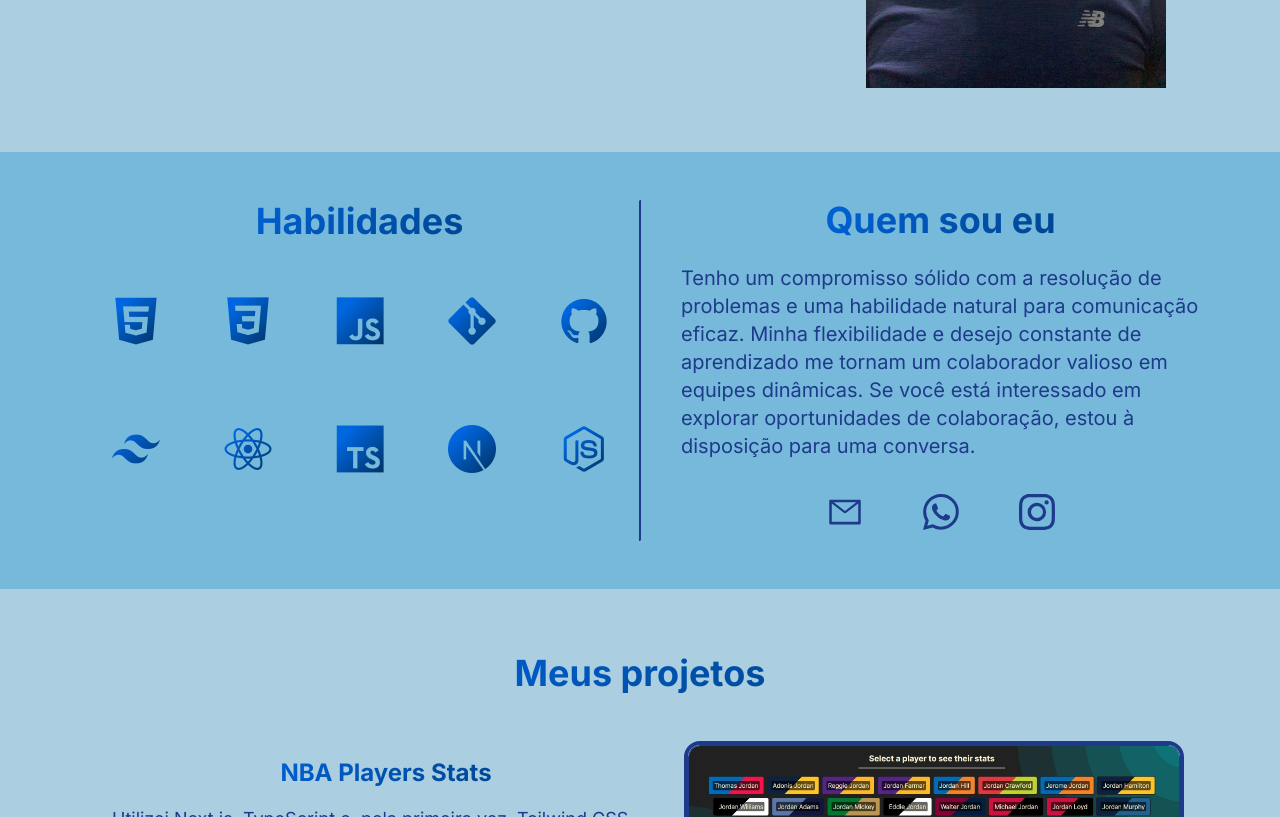
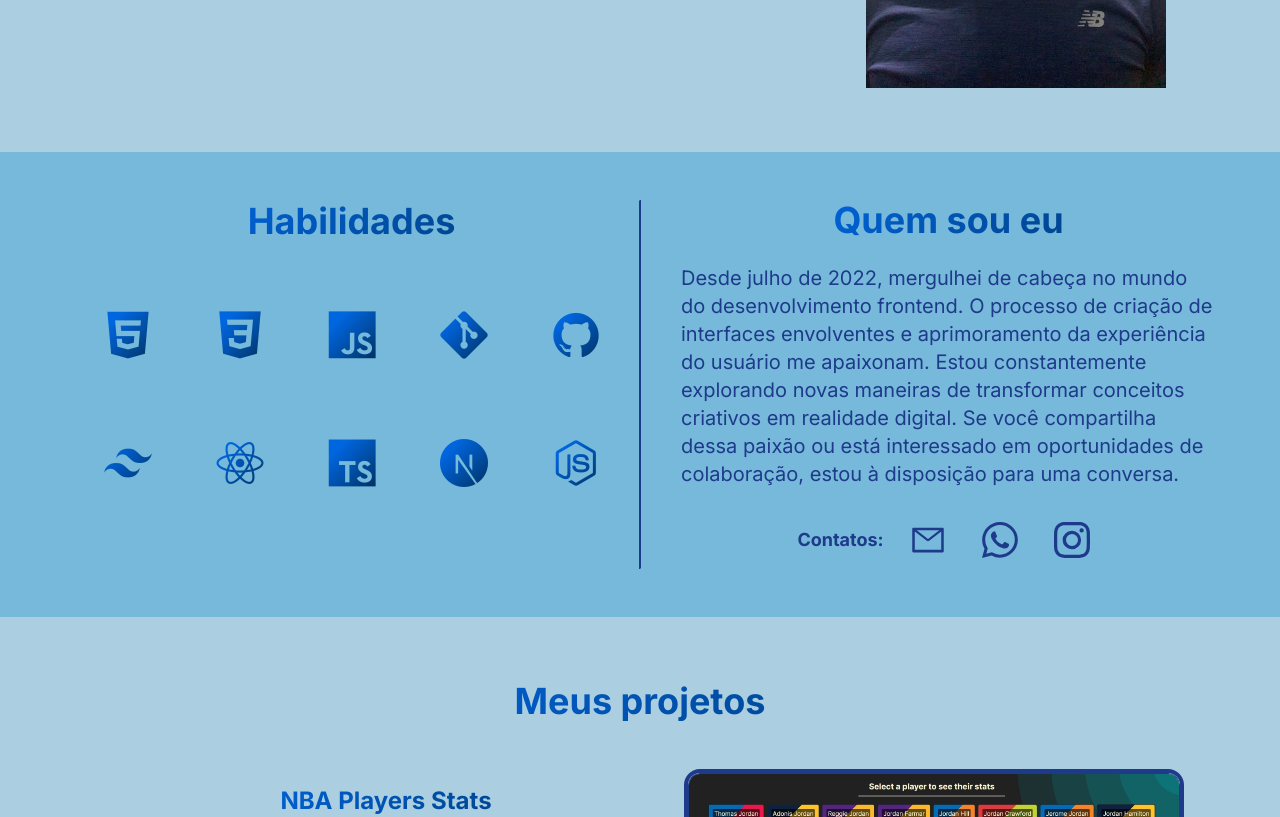
Before and after one commit to TurinoS/TurinoS-Portfolio, a Next.js app: page / in a window 1280 px wide. Shown: the part 480-1297 px from the top of the page. Built offline with nearby package versions, Linux system fonts and the light colour scheme.

Commit message:
alterando texto do about e melhorando estilização

```diff
--- a/src/components/About.tsx
+++ b/src/components/About.tsx
@@ -10,7 +10,7 @@ export default function About() {
   return (
     <section className="flex flex-col md:my-16">
       <div
-        className={`flex flex-col-reverse md:flex-row px-4 py-8 md:px-20 md:py-12 ${
+        className={`flex flex-col-reverse md:flex-row px-2 py-8 md:px-16 md:py-12 ${
           theme === "dark"
             ? "bg-[var(--bg-dark-secondary)]"
             : "bg-[var(--bg-light-secondary)]"
@@ -64,13 +64,19 @@ export default function About() {
             Quem sou eu
           </h2>
           <p className="text-xl dark:text-orange-200">
-            Tenho um compromisso sólido com a resolução de problemas e uma
-            habilidade natural para comunicação eficaz. Minha flexibilidade e
-            desejo constante de aprendizado me tornam um colaborador valioso em
-            equipes dinâmicas. Se você está interessado em explorar
-            oportunidades de colaboração, estou à disposição para uma conversa.
+            Desde julho de 2022, mergulhei de cabeça no mundo do desenvolvimento
+            frontend. O processo de criação de interfaces envolventes e
+            aprimoramento da experiência do usuário me apaixonam. Estou
+            constantemente explorando novas maneiras de transformar conceitos
+            criativos em realidade digital. Se você compartilha dessa paixão ou
+            está interessado em oportunidades de colaboração, estou à disposição
+            para uma conversa.
           </p>
-          <div className="flex gap-10 self-center text-4xl md:mt-4" id="portfolio">
+          <div
+            className="flex items-center gap-4 self-center text-4xl md:mt-4"
+            id="portfolio"
+          >
+            <p className="text-lg font-bold hidden md:block">Contatos:</p>
             <a
               target="_blank"
               href="mailto:paulo.turino01@gmail.com"
```
